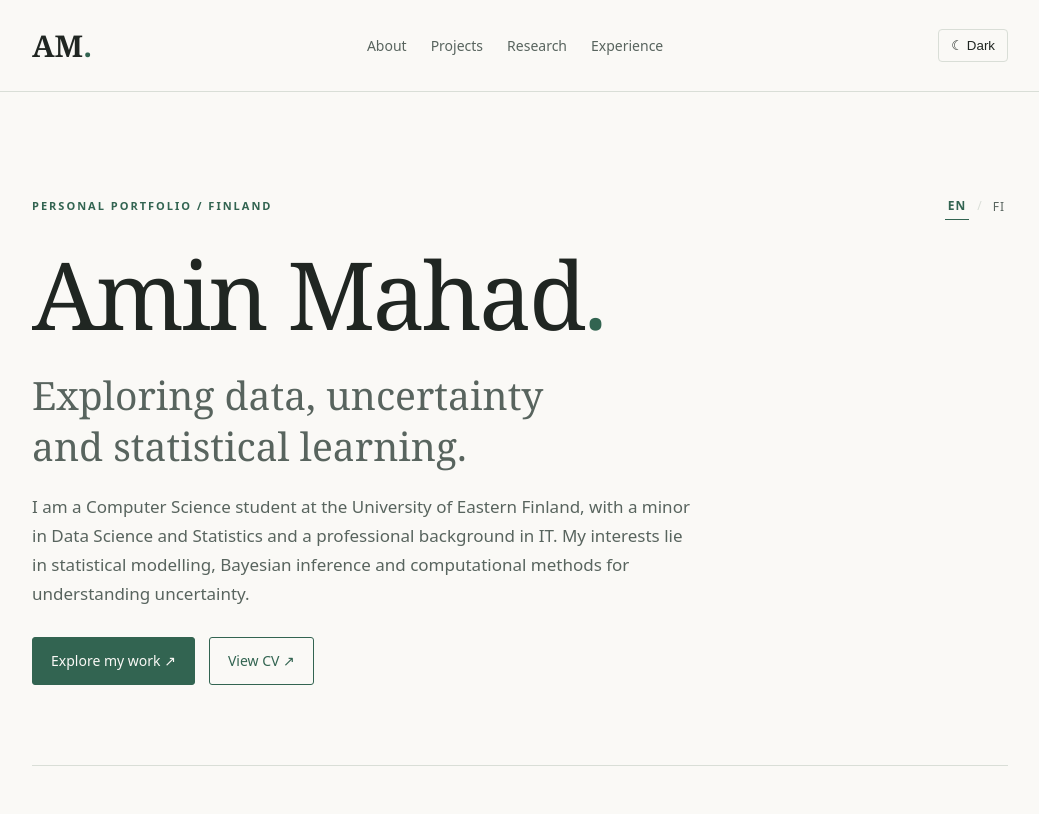
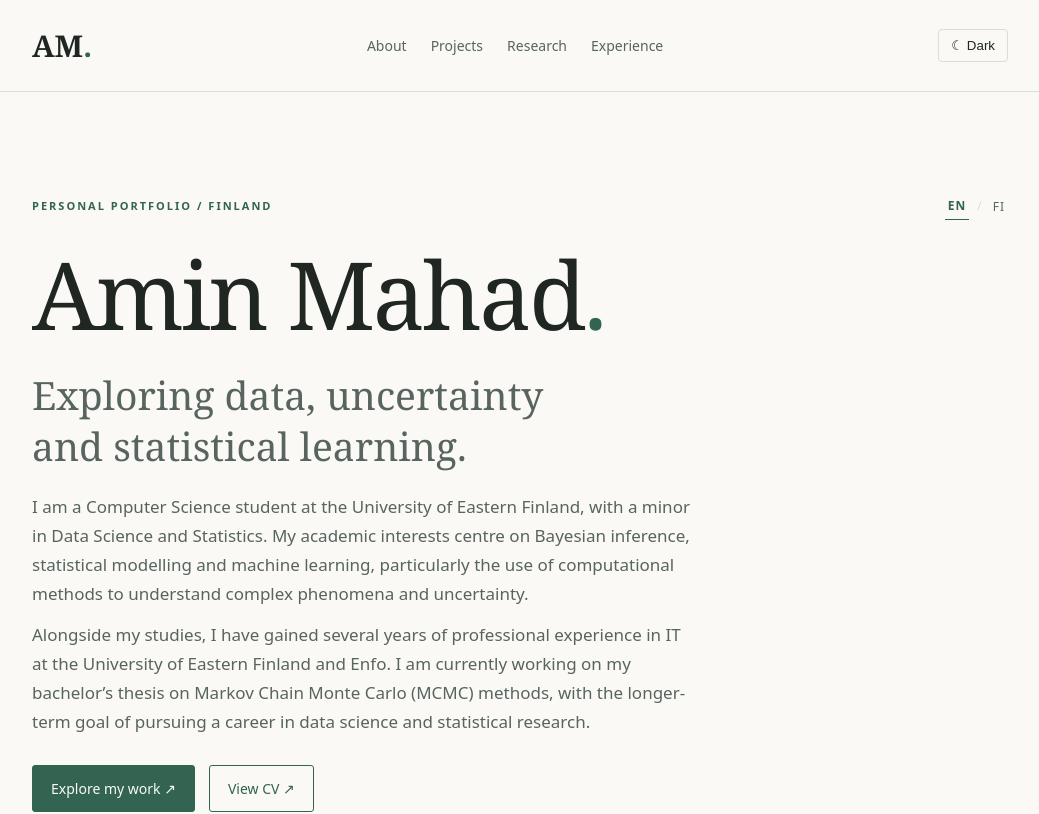
Before and after one commit to Aminos24/aminos24.github.io, a Next.js app: page / in a window 1280 px wide. Shown: the top 814 px of the page, without its empty margins (120-1159 px from the left). Built offline with nearby package versions, Linux system fonts and the light colour scheme.

Commit message:
Initial portfolio website

```diff
--- a/components/Hero.tsx
+++ b/components/Hero.tsx
@@ -10,8 +10,11 @@ const translations = {
 
     lead: 'Exploring data, uncertainty and statistical learning.',
 
-    intro:
-      'I am a Computer Science student at the University of Eastern Finland, with a minor in Data Science and Statistics and a professional background in IT. My interests lie in statistical modelling, Bayesian inference and computational methods for understanding uncertainty.',
+    intro: [
+      'I am a Computer Science student at the University of Eastern Finland, with a minor in Data Science and Statistics. My academic interests centre on Bayesian inference, statistical modelling and machine learning, particularly the use of computational methods to understand complex phenomena and uncertainty.',
+
+      'Alongside my studies, I have gained several years of professional experience in IT at the University of Eastern Finland and Enfo. I am currently working on my bachelor’s thesis on Markov Chain Monte Carlo (MCMC) methods, with the longer-term goal of pursuing a career in data science and statistical research.'
+    ],
 
     work: 'Explore my work ↗',
     cv: 'View CV ↗',
@@ -23,8 +26,9 @@ const translations = {
 
     lead: 'Ilmiöiden ymmärtämistä datan avulla.',
 
-    intro:
-      'Opiskelen tietojenkäsittelytiedettä Itä-Suomen yliopistossa, sivuaineenani datatiede ja tilastotiede. Kiinnostukseni painottuu bayesilaiseen päättelyyn, tilastolliseen mallintamiseen ja koneoppimiseen. Minulla on usean vuoden työkokemus IT-alalta, ja tavoitteeni on suunnata urani datatieteen pariin sekä soveltaa tilastollisia menetelmiä käytännön ongelmien ratkaisemiseen ja ilmiöiden ymmärtämiseen.',
+    intro: [
+      'Opiskelen tietojenkäsittelytiedettä Itä-Suomen yliopistossa, sivuaineenani datatiede ja tilastotiede. Kiinnostukseni painottuu bayesilaiseen päättelyyn, tilastolliseen mallintamiseen ja koneoppimiseen. Minulla on usean vuoden työkokemus IT-alalta, ja tavoitteeni on suunnata urani datatieteen pariin sekä soveltaa tilastollisia menetelmiä käytännön ongelmien ratkaisemiseen ja ilmiöiden ymmärtämiseen.'
+    ],
 
     work: 'Tutustu projekteihini ↗',
     cv: 'Katso CV ↗',
@@ -99,9 +103,11 @@ export default function Hero() {
         )}
       </p>
 
-      <p className="intro">
-        {t.intro}
-      </p>
+      {t.intro.map((paragraph, index) => (
+        <p className="intro" key={index}>
+          {paragraph}
+        </p>
+      ))}
 
       <div className="actions">
 
```
